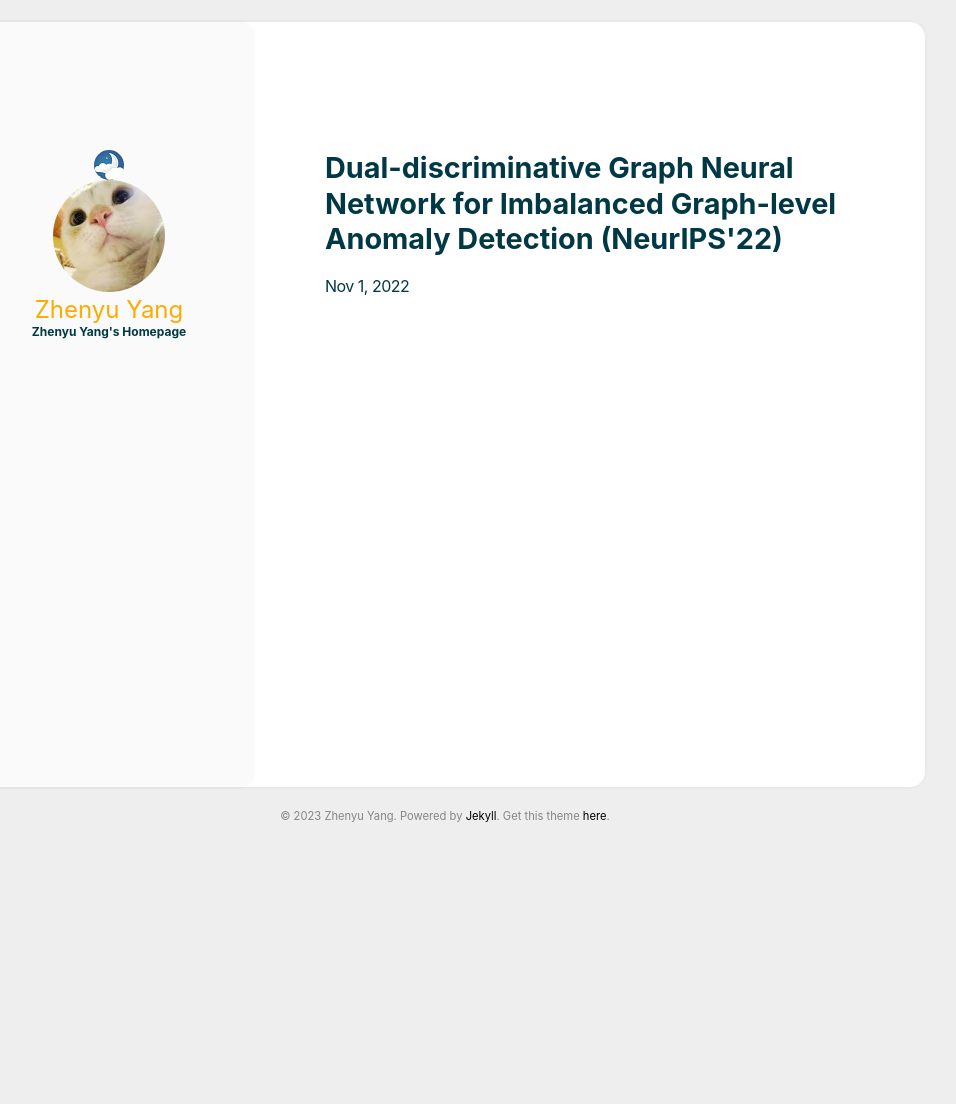
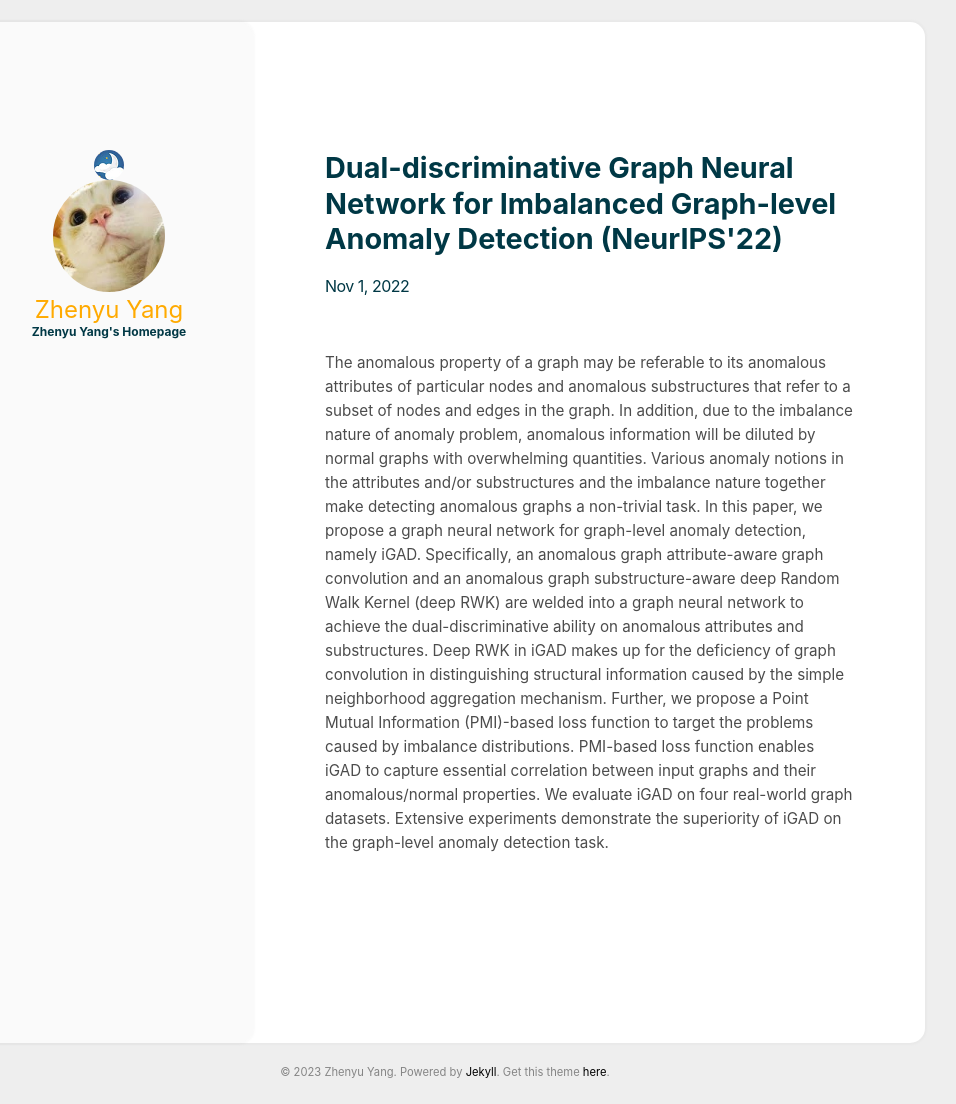
Before and after one commit to ZhenyuYangMQ/ZhenyuYangMQ.github.io, a Jekyll site: the page built from _posts/2022-11-01-igad.md, in a window 1280 px wide. Shown: the whole page, without its empty margins (195-1151 px from the left). Built offline with Jekyll 4.4.1, drawn with Linux system fonts in a browser that asks for light colours; before the commit the page ends 922 px from its top, so only the background shows below that.

Commit message:
Update 2022-11-01-igad.md

```diff
--- a/_posts/2022-11-01-igad.md
+++ b/_posts/2022-11-01-igad.md
@@ -4,3 +4,4 @@ categories: [publication]
 comments: true
 authors: Ge Zhang, Zhenyu Yang*, Jia Wu, Jian Yang, Shan Xue, Hao Peng, Jianlin Su, Chuan Zhou, Quan Z. Sheng, Leman Akoglu, Charu C. Aggarwal
 ---
+The anomalous property of a graph may be referable to its anomalous attributes of particular nodes and anomalous substructures that refer to a subset of nodes and edges in the graph. In addition, due to the imbalance nature of anomaly problem, anomalous information will be diluted by normal graphs with overwhelming quantities. Various anomaly notions in the attributes and/or substructures and the imbalance nature together make detecting anomalous graphs a non-trivial task. In this paper, we propose a graph neural network for graph-level anomaly detection, namely iGAD. Specifically, an anomalous graph attribute-aware graph convolution and an anomalous graph substructure-aware deep Random Walk Kernel (deep RWK) are welded into a graph neural network to achieve the dual-discriminative ability on anomalous attributes and substructures. Deep RWK in iGAD makes up for the deficiency of graph convolution in distinguishing structural information caused by the simple neighborhood aggregation mechanism. Further, we propose a Point Mutual Information (PMI)-based loss function to target the problems caused by imbalance distributions. PMI-based loss function enables iGAD to capture essential correlation between input graphs and their anomalous/normal properties. We evaluate iGAD on four real-world graph datasets. Extensive experiments demonstrate the superiority of iGAD on the graph-level anomaly detection task.
```
